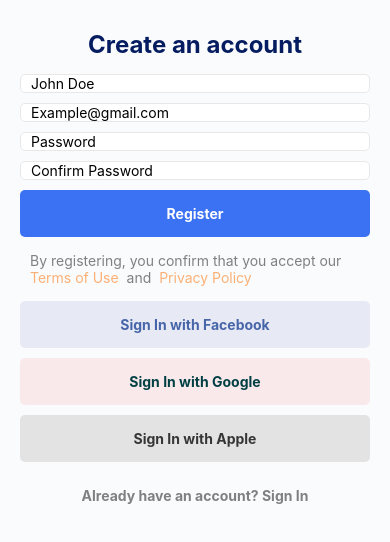
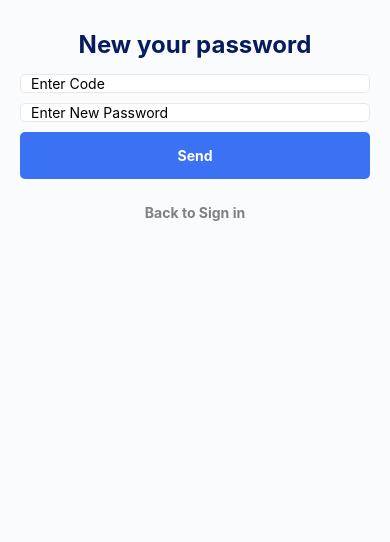
Before and after one commit to mrsuber/react-native-project-01, a React Native app in the folder ResturantApp/: screen / in a window 390 px wide. Shown: the top 542 px of the page. Built offline with nearby package versions, Linux system fonts and the light colour scheme.

Commit message:
forgot password screen

```diff
--- a/ResturantApp/App.js
+++ b/ResturantApp/App.js
@@ -1,12 +1,18 @@
 import React from 'react';
 import {SafeAreaView, StyleSheet, Text, useColorScheme} from 'react-native';
 
-import {SignInScreen,SignUpScreen} from './src/screens'
+import {
+  SignInScreen,
+  SignUpScreen,
+  ConfirmEmailScreen,
+  FogotPasswordScreen,
+  NewPasswordScreen
+} from './src/screens';
 
 const App = () => {
   return (
     <SafeAreaView style={styles.root}>
-      <SignUpScreen/>
+      <NewPasswordScreen/>
     </SafeAreaView>
   );
 };
--- a/ResturantApp/src/components/CustomButton/CustomButton.js
+++ b/ResturantApp/src/components/CustomButton/CustomButton.js
@@ -39,7 +39,10 @@ const styles = StyleSheet.create({
     border:1,
   },
 
-  container_SECONDARY: {},
+  container_SECONDARY: {
+    borderColor:'#3871f3',
+    borderWidth:2,
+  },
   text:{
     fontWeight:'bold',
     color:'white',
@@ -48,6 +51,9 @@ const styles = StyleSheet.create({
   text_TERTIARY: {
     color:'gray',
   },
+  text_SECONDARY: {
+    color:'#3871f3',
+  },
 });
 
 export default CustomButton;
--- /dev/null
+++ b/ResturantApp/src/screens/ConfirmEmailScreen/ConfirmEmailScreen.js
@@ -0,0 +1,71 @@
+import React, {useState} from 'react'
+import {View, Text, StyleSheet, ScrollView} from 'react-native';
+import {CustomInput, CustomButton, SocialSignInButton} from '../../components'
+
+const FogotPasswordScreen = () => {
+  const [code, setCode] = useState('');
+
+  const onConfirmPressed = () => {
+    console.warn('verify code');
+  };
+
+  const onSignInPress = () => {
+    console.warn('Sign in');
+  }
+
+  const onResendCodePress = () => {
+    console.warn('Resend code');
+  }
+
+
+
+
+  return (
+    <ScrollView showsVerticalScrollIndicator={false}>
+      <View style={styles.root}>
+        <Text style={styles.title}>Confirm your email</Text>
+        <CustomInput
+          value={code}
+          setValue={setCode}
+          placeholder="Enter Your confirmation code"
+        />
+
+        <CustomButton text="Confirm" onPress={onConfirmPressed} />
+
+
+        <CustomButton
+          text="Resend Code"
+          onPress={onResendCodePress}
+          type="SECONDARY"
+        />
+        <CustomButton
+          text="Back to Sign in"
+          onPress={onSignInPress}
+          type="TERTIARY"
+        />
+      </View>
+    </ScrollView>
+  )
+}
+
+const styles = StyleSheet.create({
+  root:{
+    alignItems: 'center',
+    padding: 20,
+  },
+
+  title:{
+    fontSize:24,
+    fontWeight:'bold',
+    color:'#051c60',
+    margin:10,
+  },
+  text:{
+    color:'gray',
+    margin:10
+  },
+  link:{
+    color:'#fdb075',
+  }
+})
+export default FogotPasswordScreen
--- /dev/null
+++ b/ResturantApp/src/screens/FogotPasswordScreen/FogotPasswordScreen.js
@@ -0,0 +1,62 @@
+import React, {useState} from 'react'
+import {View, Text, StyleSheet, ScrollView} from 'react-native';
+import {CustomInput, CustomButton, SocialSignInButton} from '../../components'
+
+const ConfirmEmailScreen = () => {
+  const [username, setUsername] = useState('');
+
+  const onSendPressed = () => {
+    console.warn('sending email');
+  };
+
+  const onSignInPress = () => {
+    console.warn('Sign in');
+  }
+
+
+
+
+
+  return (
+    <ScrollView showsVerticalScrollIndicator={false}>
+      <View style={styles.root}>
+        <Text style={styles.title}>Reset your password</Text>
+        <CustomInput
+          value={username}
+          setValue={setUsername}
+          placeholder="Enter Your Email"
+        />
+
+        <CustomButton text="Send" onPress={onSendPressed} />
+
+        <CustomButton
+          text="Back to Sign in"
+          onPress={onSignInPress}
+          type="TERTIARY"
+        />
+      </View>
+    </ScrollView>
+  )
+}
+
+const styles = StyleSheet.create({
+  root:{
+    alignItems: 'center',
+    padding: 20,
+  },
+
+  title:{
+    fontSize:24,
+    fontWeight:'bold',
+    color:'#051c60',
+    margin:10,
+  },
+  text:{
+    color:'gray',
+    margin: 10,
+  },
+  link:{
+    color: '#fdb075',
+  }
+})
+export default ConfirmEmailScreen
--- /dev/null
+++ b/ResturantApp/src/screens/NewPasswordScreen/NewPasswordScreen.js
@@ -0,0 +1,63 @@
+import React, {useState} from 'react'
+import {View, Text, StyleSheet, ScrollView} from 'react-native';
+import {CustomInput, CustomButton, SocialSignInButton} from '../../components'
+
+const NewPasswordScreen = () => {
+  const [code, setCode] = useState('');
+  const [newPassword, setNewPassword] = useState('');
+
+  const onSendPressed = () => {
+    console.warn('sending email');
+  };
+
+  const onSignInPress = () => {
+    console.warn('Sign in');
+  }
+
+
+
+
+
+  return (
+    <ScrollView showsVerticalScrollIndicator={false}>
+      <View style={styles.root}>
+        <Text style={styles.title}>New your password</Text>
+        <CustomInput value={code} setValue={setCode} placeholder="Enter Code" />
+        <CustomInput
+          value={newPassword}
+          setValue={setNewPassword}
+          placeholder="Enter New Password"
+        />
+        <CustomButton text="Send" onPress={onSendPressed} />
+
+        <CustomButton
+          text="Back to Sign in"
+          onPress={onSignInPress}
+          type="TERTIARY"
+        />
+      </View>
+    </ScrollView>
+  )
+}
+
+const styles = StyleSheet.create({
+  root:{
+    alignItems: 'center',
+    padding: 20,
+  },
+
+  title:{
+    fontSize:24,
+    fontWeight:'bold',
+    color:'#051c60',
+    margin:10,
+  },
+  text:{
+    color:'gray',
+    margin: 10,
+  },
+  link:{
+    color: '#fdb075',
+  }
+})
+export default NewPasswordScreen
--- a/ResturantApp/src/screens/index.js
+++ b/ResturantApp/src/screens/index.js
@@ -1,3 +1,6 @@
 export {default as SignInScreen} from './SignInScreen/SignInScreen'
 export {default as SignUpScreen} from './SignUpScreen/SignUpScreen'
 export {default as LoadingScreen} from './loadingScreen/LoadingScreen'
+export {default as ConfirmEmailScreen} from './ConfirmEmailScreen/ConfirmEmailScreen'
+export {default as FogotPasswordScreen} from './FogotPasswordScreen/FogotPasswordScreen'
+export {default as NewPasswordScreen} from './NewPasswordScreen/NewPasswordScreen'
```
